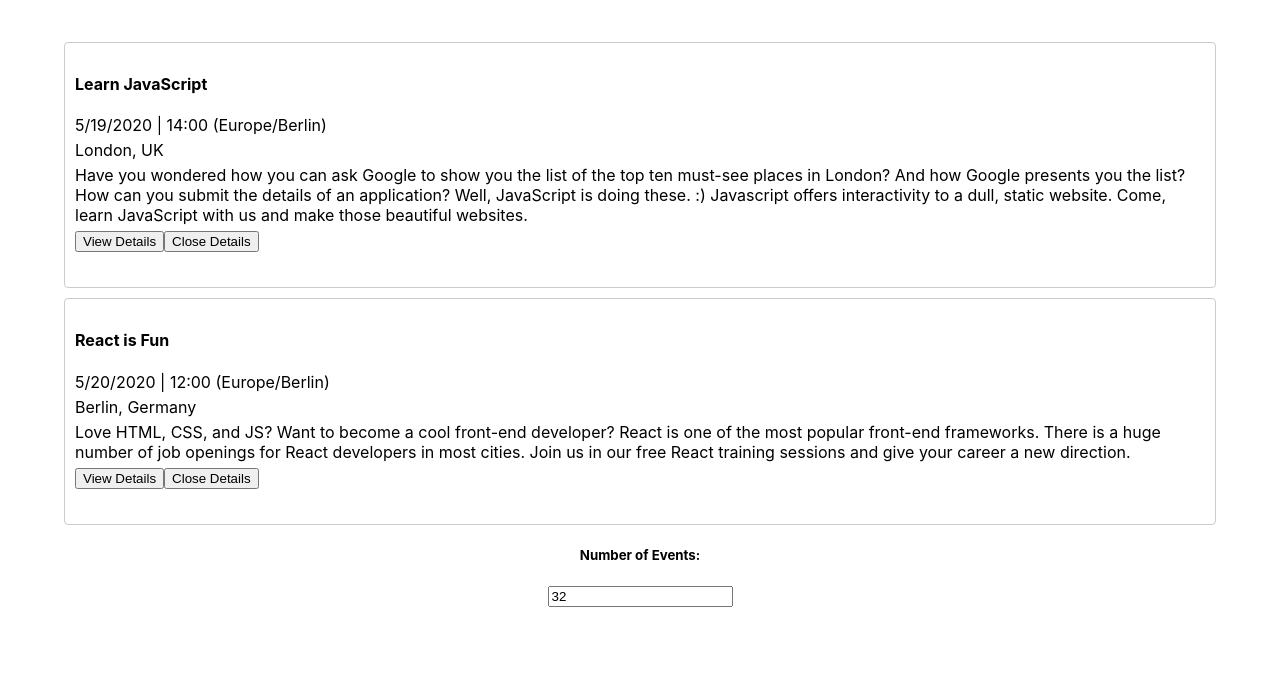
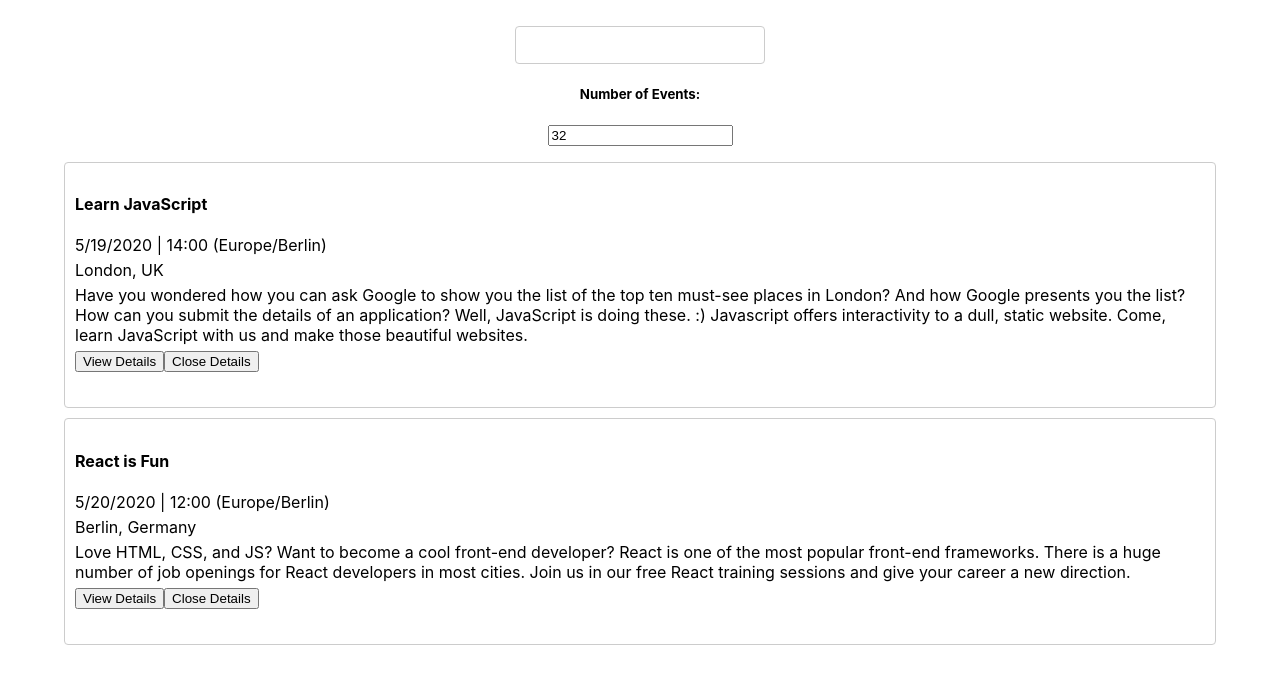
Before and after one commit to BriWins/meet-app, a React (Create React App) app: page / in a window 1280 px wide. Shown: the top 684 px of the page. Built offline with nearby package versions, Linux system fonts and the light colour scheme.

Commit message:
Updates. Accidently removed vital code

```diff
--- a/src/App.js
+++ b/src/App.js
@@ -1,16 +1,18 @@
-import React, { Component } from 'react';
-import './App.css';
-import { getEvents, extractLocations } from './api';
-import './nprogress.css';
-import EventList from './EventList';
-import NumberOfEvents from './NumberOfEvents';
+import React, { Component } from "react";
+import "./App.css";
+import { getEvents, extractLocations } from "./api";
+import "./nprogress.css";
+import EventList from "./EventList";
+import CitySearch from "./CitySearch";
+import NumberOfEvents from "./NumberOfEvents";
 
 class App extends Component {
-
   state = {
     events: [],
-    locations: []
-  }
+    locations: [],
+    numberOfEvents: 32,
+    currentLocation: "all",
+  };
 
   updateEvents = (location, eventCount) => {
     const { currentLocation, numberOfEvents } = this.state;
@@ -41,7 +43,6 @@ class App extends Component {
     }
   };
 
-
   componentDidMount() {
     this.mounted = true;
     getEvents().then((events) => {
@@ -54,16 +55,23 @@ class App extends Component {
     });
   }
 
-  componentWillUnmount(){
+  componentWillUnmount() {
     this.mounted = false;
   }
 
-render() {
+  render() {
     return (
       <div className="App">
-        <EventList events={this.state.events}/>
-        <NumberOfEvents/>
-        </div>
+        <CitySearch
+          locations={this.state.locations}
+          updateEvents={this.updateEvents}
+        />
+        <NumberOfEvents
+          numberOfEvents={this.state.numberOfEvents}
+          updateEvents={this.updateEvents}
+        />
+        <EventList events={this.state.events} />
+      </div>
     );
   }
 }
```
